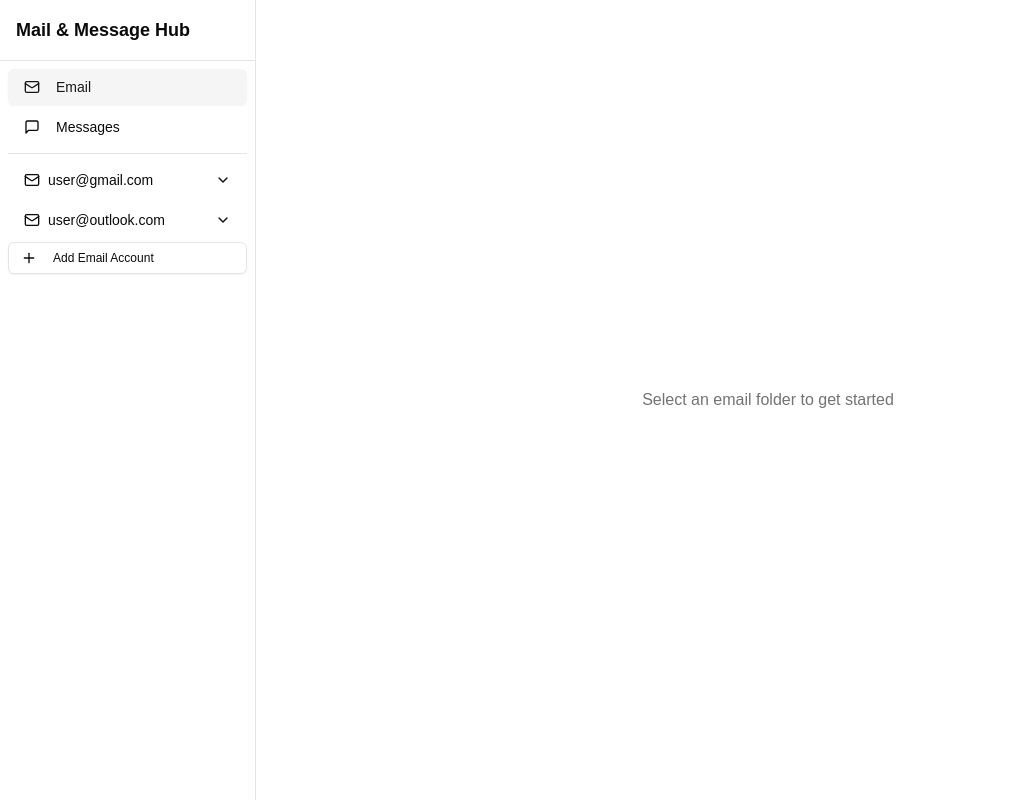
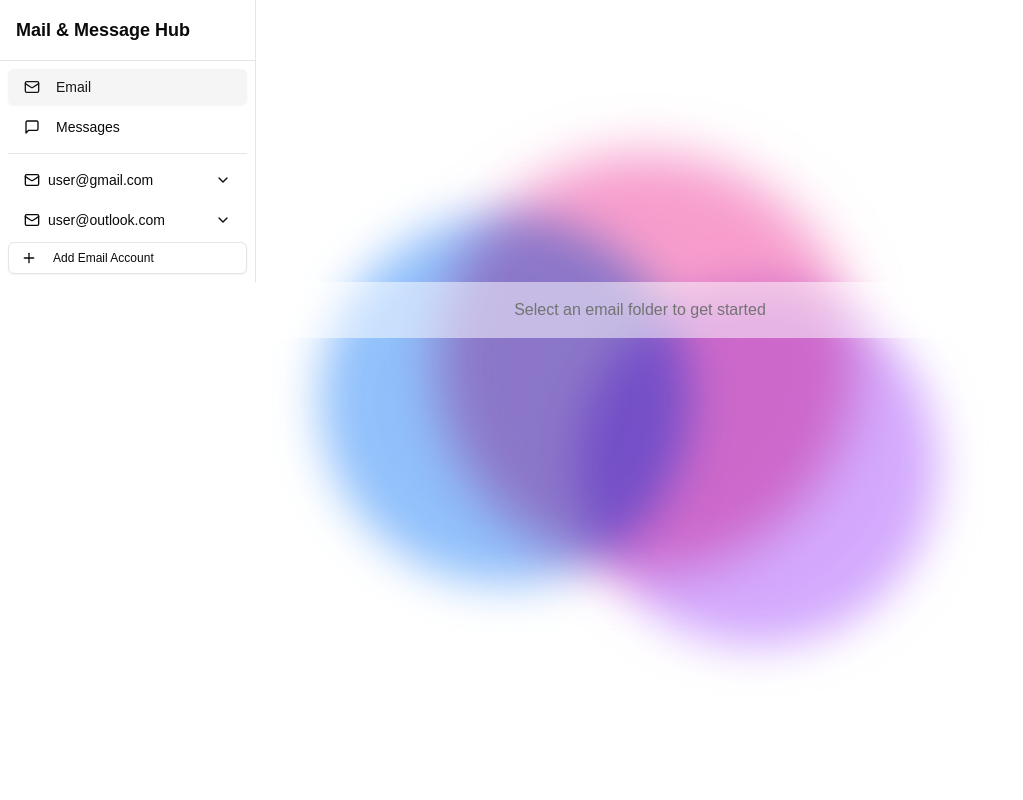
Before and after one commit to Bastctt/beephub, a Next.js app: page /dashboard in a window 1280 px wide. Shown: the whole page, without its empty margins (0-1023 px from the left). Built offline with nearby package versions, Linux system fonts and the light colour scheme.

Commit message:
Added the background

```diff
--- a/src/app/dashboard/page.tsx
+++ b/src/app/dashboard/page.tsx
@@ -17,6 +17,7 @@ import {
     Plus,
     Loader2,
 } from "lucide-react";
+import AnimatedGradientBackground from "@/components/gradient-background";
 
 interface EmailAccount {
     id: string;
@@ -79,6 +80,7 @@ export default function Dashboard() {
 
     return (
         <div className="h-screen flex">
+            <AnimatedGradientBackground>
                 {/* Sidebar */}
                 <div className="w-64 bg-background border-r flex flex-col">
                     <div className="p-4 font-semibold text-lg">
@@ -244,7 +246,10 @@ export default function Dashboard() {
                     {/* Tabs */}
                     {openTabs.length > 0 && (
                         <div className="border-b bg-background">
-                        <ScrollArea className="w-full" orientation="horizontal">
+                            <ScrollArea
+                                className="w-full"
+                                orientation="horizontal"
+                            >
                                 <div className="flex">
                                     {openTabs.map((tab) => (
                                         <div
@@ -279,7 +284,9 @@ export default function Dashboard() {
                     <div className="flex-1 p-4 bg-background/50">
                         {activeTab ? (
                             <EmailContent
-                            tab={openTabs.find((tab) => tab.id === activeTab)}
+                                tab={openTabs.find(
+                                    (tab) => tab.id === activeTab
+                                )}
                             />
                         ) : (
                             <div className="h-full flex items-center justify-center text-muted-foreground">
@@ -288,6 +295,7 @@ export default function Dashboard() {
                         )}
                     </div>
                 </div>
+            </AnimatedGradientBackground>
         </div>
     );
 }
--- /dev/null
+++ b/src/components/gradient-background.tsx
@@ -0,0 +1,80 @@
+interface GradientCircleProps {
+    color: string;
+    position: string;
+    animationDelay?: string;
+}
+
+interface AnimatedGradientBackgroundProps {
+    children?: React.ReactNode;
+}
+
+const GradientCircle: React.FC<GradientCircleProps> = ({
+    color,
+    position,
+    animationDelay,
+}) => (
+    <div
+        className={`absolute ${position} w-96 h-96 ${color} rounded-full mix-blend-multiply filter blur-xl opacity-70 animate-blob ${
+            animationDelay || ""
+        }`}
+    />
+);
+
+const AnimatedGradientBackground: React.FC<AnimatedGradientBackgroundProps> = ({
+    children,
+}) => {
+    return (
+        <div className="relative w-full h-screen overflow-hidden bg-white">
+            {/* Main container for the gradient animation */}
+            <div className="absolute inset-0">
+                {/* Animated gradient circles */}
+                <GradientCircle
+                    color="bg-blue-400"
+                    position="top-1/4 left-1/4"
+                />
+                <GradientCircle
+                    color="bg-purple-400"
+                    position="top-1/3 right-1/4"
+                    animationDelay="animation-delay-2000"
+                />
+                <GradientCircle
+                    color="bg-pink-400"
+                    position="bottom-1/4 left-1/3"
+                    animationDelay="animation-delay-4000"
+                />
+            </div>
+
+            {/* Content container */}
+            <div className="relative z-10">{children}</div>
+
+            {/* Tailwind animation keyframes - added to global styles */}
+            <style jsx global>{`
+                @keyframes blob {
+                    0% {
+                        transform: translate(0px, 0px) scale(1);
+                    }
+                    33% {
+                        transform: translate(30px, -50px) scale(1.1);
+                    }
+                    66% {
+                        transform: translate(-20px, 20px) scale(0.9);
+                    }
+                    100% {
+                        transform: translate(0px, 0px) scale(1);
+                    }
+                }
+                .animate-blob {
+                    animation: blob 7s infinite;
+                }
+                .animation-delay-2000 {
+                    animation-delay: 2s;
+                }
+                .animation-delay-4000 {
+                    animation-delay: 4s;
+                }
+            `}</style>
+        </div>
+    );
+};
+
+export default AnimatedGradientBackground;
```
Lines whose indentation alone changed are shown as unchanged.
